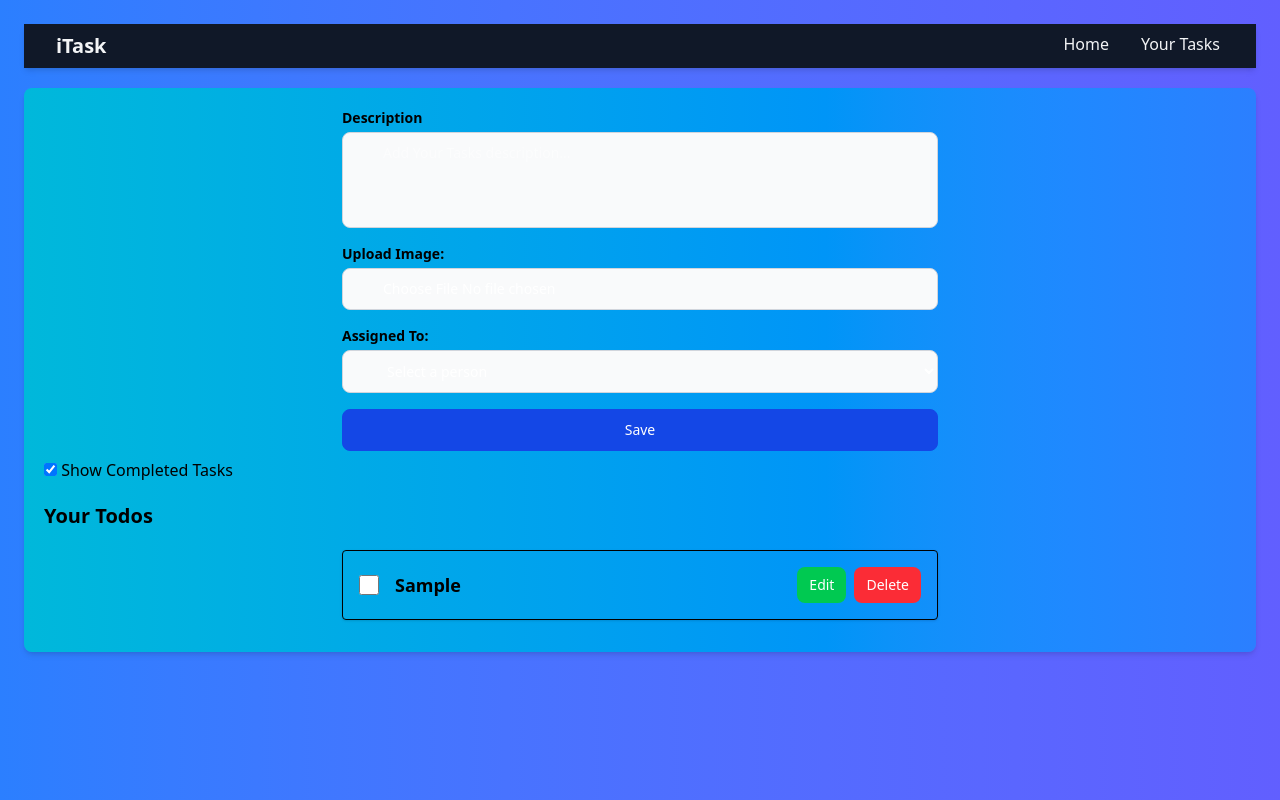
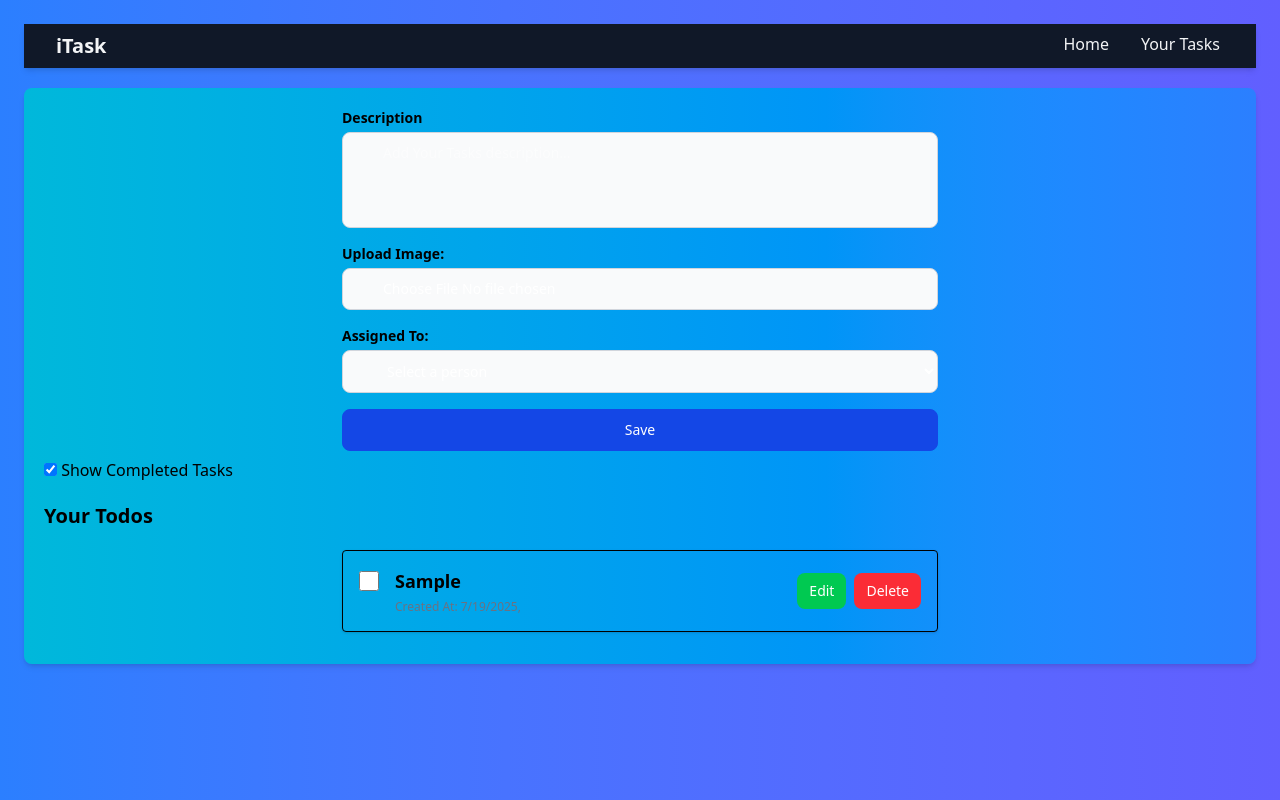
Before and after one commit to mdsajib360/react-task-editor-app, a React (Vite) app: page / in a window 1280 px wide. Both pictures are taken after typing "Sample" into the empty fields and a click on the button "Save". Built offline with nearby package versions, Linux system fonts and the light colour scheme.

Commit message:
commit 1

```diff
--- a/src/Components/Todo.jsx
+++ b/src/Components/Todo.jsx
@@ -72,6 +72,9 @@ const clearFileInput = () => {
         }]);
 
     }
+     const MAX_IMAGE_SIZE = 2 * 1024 * 1024; // 2MB
+
+
     setIsEditActive(false)
       setTodo('');
       clearFileInput()
@@ -119,6 +122,7 @@ const getBase64 = (file) =>
 
 
   const handleImageChange = async (e) => {
+
   const file = e.target.files[0];
   if (file) {
     const base64 = await getBase64(file);
@@ -209,14 +213,14 @@ const handleInputChange = (e) => {
     return (!todo.isCompleted || showCompleted) && (
     <div
   key={todo.id || index}
-        className="todo  my-3 flex flex-col  md:flex-row items-start md:items-center justify-between w-full md:w-6/12 mx-auto gap-4 p-4 border rounded shadow-sm dark:border-gray-700"
+  className="todo my-3 flex flex-col md:flex-row flex-wrap items-start md:items-center justify-between w-full md:w-6/12 mx-auto gap-4 p-4 border rounded shadow-sm dark:border-gray-700"
 >
-        <div className="flex items-center gap-4 w-full md:w-auto">
+  <div className="flex items-start gap-4 w-full md:w-auto flex-1 break-words">
     <input
       checked={todo.isCompleted}
       onChange={(e) => handleChecked(e, index)}
       type="checkbox"
-            className="w-5 h-5"
+      className="w-5 h-5 mt-1"
     />
     <div>
       <label
@@ -226,21 +230,26 @@ const handleInputChange = (e) => {
       >
         {todo.todo}
       </label>
+
       {todo.description && (
         <p className="text-sm text-gray-600 dark:text-gray-400 mt-1">
           {todo.description}
         </p>
       )}
+
       {todo.assignedTo && (
-<h5 className="tex-sm text-white font-bold mt-1 block">
+        <h5 className="text-sm text-white font-bold mt-1 block">
           Assigned to: {todo.assignedTo}
         </h5>
+      )}
 
-
+      {todo.createdAt && (
+        <p className="text-xs text-gray-500 mt-1">Created At: {todo.createdAt}</p>
       )}
     </div>
   </div>
 
+        <div>
           {todo.image && (
     <img
       src={todo.image}
@@ -248,10 +257,11 @@ const handleInputChange = (e) => {
       className="w-20 h-20 object-cover rounded-md border dark:border-gray-600"
     />
   )}
+  </div>
 
   <div className="buttons flex gap-2 mt-2 md:mt-0">
     <button
-            onClick={() => handleEdit( index)}
+      onClick={() => handleEdit(index)}
       type="button"
       className="text-white bg-green-500 hover:bg-green-600 focus:ring-4 focus:outline-none focus:ring-green-300 font-medium rounded-lg text-sm px-3 py-2 dark:focus:ring-green-800"
     >
@@ -267,6 +277,7 @@ const handleInputChange = (e) => {
     </button>
   </div>
 </div>
+
     );
   })
 }
```
Lines whose indentation alone changed are shown as unchanged.
